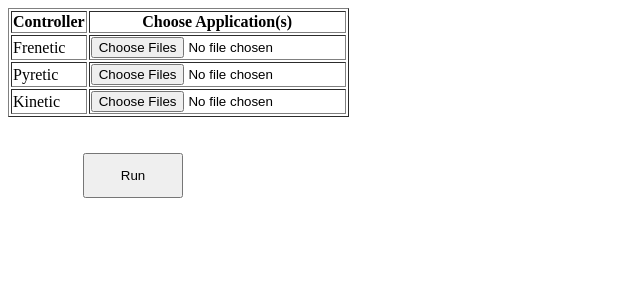
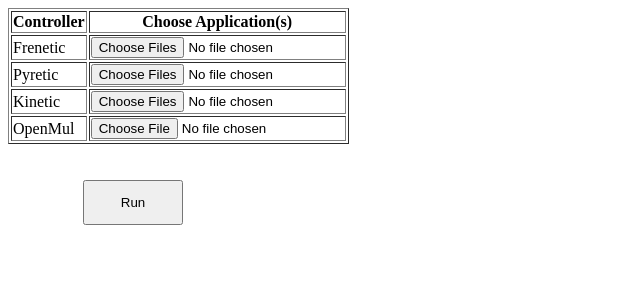
Before and after one commit to sushiljain1989/Master-Thesis---SDN-Testbed-Python-, a PHP site: page / in a window 1280 px wide. Shown: the top 300 px of the page, without its empty margins (0-640 px from the left). Run offline with PHP 8.4, Linux system fonts and the light colour scheme; some libraries are stand-ins or nearby versions.

Commit message:
Added openmul

```diff
--- a/testbed/run_apps/index.php
+++ b/testbed/run_apps/index.php
@@ -10,7 +10,7 @@ if(isset($_POST['test']) && isset($_FILES))
 	$conn = new mysqli("localhost", "root", "sunset", "jobs");
 
 	//echo "<pre>";print_r($_FILES); echo "</pre>";
-	$controllers = array("frenetic" , "pyretic" , "kinetic");
+	$controllers = array("frenetic" , "pyretic" , "kinetic" , "openmul");
 
 	foreach ($controllers as $key => $v ) {
 		# code...
@@ -80,7 +80,7 @@ if(isset($_POST['test']) && isset($_FILES))
 	$conn->close();
 
 	echo '<a href="index.php"> Click here to add more applications </a><br>';
-	echo '<a href="status.php"> Click here to view progress </a><br>';
+	echo '<a href="status.php?format=html"> Click here to view progress </a><br>';
 	die;
 
 }
@@ -132,6 +132,13 @@ $( document ).ready(function() {
 		<td><input class="apps" type="file" name="kinetic[]" multiple></td>
 
 	</tr>
+	<tr>
+		<td>
+			OpenMul
+		</td>
+		<td><input class="apps" type="file" name="openmul[]"></td>
+
+	</tr>
 	</tbody>
 
 </table>
--- a/testbed/run_apps/status.php
+++ b/testbed/run_apps/status.php
@@ -56,7 +56,9 @@ border-color:pink;
 		echo "</table>";
 		?>
 		<br/><br/><br/>
-<a  style="margin-left:100 px;" href="status.php">Click here to refresh</a>
+Click here to refresh<a  style="margin-left:100 px;" href="status.php?format=html">[HTML]</a>
+<a  style="margin-left:100 px;" href="status.php?format=xml">[Xml]</a>
+<a  style="margin-left:100 px;" href="status.php?format=json">[Json]</a>
 <br/><br/>
 <a  style="margin-left:100 px;" href="index.php">Click here to add more applications</a>
 </body>
```
Also changed, not shown: 1 other file.
